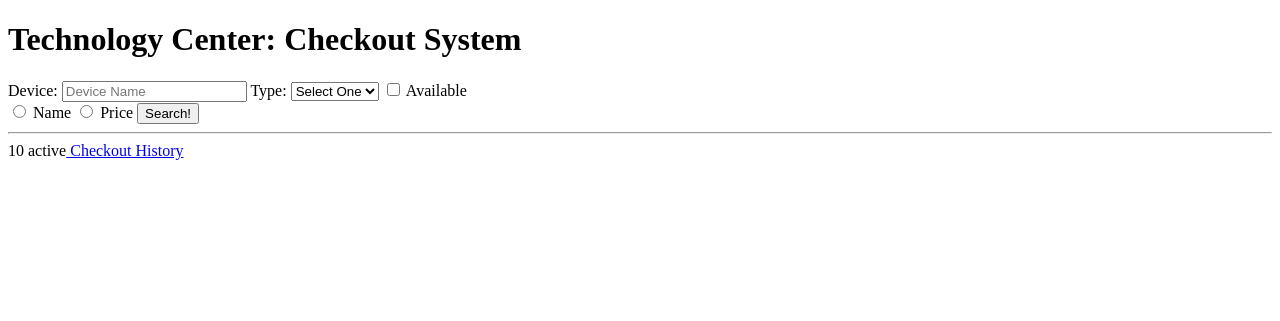
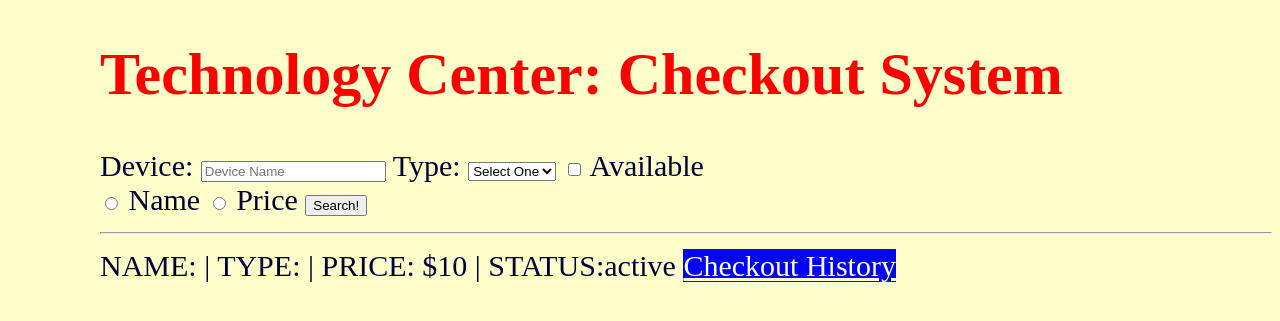
Before and after one commit to DavidCBeach/dbeach, a PHP site: page /labs/lab5/index.php in a window 1280 px wide. Shown: the top 321 px of the page. Run offline with PHP 8.4, Linux system fonts and the light colour scheme; tables that the repository leaves empty or names only in its code hold one stand-in row (values such as "Sample post"); data that the repository does not hold is empty.

Commit message:
trying to add lab5 again

```diff
--- a/labs/lab5/checkoutHistory.php
+++ b/labs/lab5/checkoutHistory.php
@@ -50,6 +50,9 @@ function displayHistory(){
 <html>
     <head>
         <title>Checkout History </title>
+        <style>
+            @import url("css/styles.css");
+        </style>
     </head>
     <body>
         <h2> Checkout History </h2>
--- /dev/null
+++ b/labs/lab5/css/styles.css
@@ -0,0 +1,18 @@
+
+
+
+
+body{
+    color:#000033;
+    background-color: #ffffcc;
+    margin-left: 100px;
+    font-size: 30px;
+}
+h1{
+    color:red;
+}
+a{
+    color:#ffffcc;
+    background-color: blue;
+
+}
--- a/labs/lab5/index.php
+++ b/labs/lab5/index.php
@@ -52,22 +52,30 @@ function displayDevices(){
          }
 
          if (isset($_GET['available'])) {
+             $sql .= " AND status = 'A'";
 
          }
-
+        if(isset($_GET['orderBy']))
+        {
+             $sql .= " ORDER BY ".$_GET['orderBy']." ASC";
+        }
 
 
     }
+    else{
+        $sql .= " ORDER BY deviceName ASC";
+    }
 
+    //$namedParameters[':orderBy'] =   $_GET['orderBy'] ;
     $stmt = $dbConn->prepare($sql);
     $stmt->execute($namedParameters);
     $records = $stmt->fetchAll(PDO::FETCH_ASSOC);
 
      foreach ($records as $record) {
 
-        echo  $record['deviceName'] . " " . $record['deviceType'] . " " .
-              $record['price'] .  "  " . $record['status'] .
-              "<a href='checkoutHistory.php?deviceId=".$record['deviceId']."'> Checkout History </a> <br />";
+        echo  "NAME: ".$record['deviceName'] . " | TYPE:" . $record['deviceType'] . " | PRICE: $" .
+              $record['price'] .  " | STATUS:" . $record['status'] .
+              " <a href='checkoutHistory.php?deviceId=".$record['deviceId']."'> Checkout History </a> <br />";
 
     }
 }
@@ -77,16 +85,20 @@ function displayDevices(){
 <html>
     <head>
         <title>Device Search </title>
+        <style>
+            @import url("css/styles.css");
+        </style>
     </head>
     <body>
     <h1> Technology Center: Checkout System</h1>
+
     <form>
         Device: <input type="text" name ="deviceName" placeholder="Device Name"/>
         Type: <select name="deviceType"><option>Select One</option><?=getDeviceTypes()?></select>
         <input type="checkbox"name="available" id= "available">
         <label for="available">Available</label>
         <br>
-         <input type="radio" name="orderBy" id="orderByPrice" value="name"/>
+         <input type="radio" name="orderBy" id="orderByPrice" value="deviceName"/>
         <label for="orderByName"> Name </label>
         <input type="radio" name="orderBy" id="orderByPrice" value="price"/>
         <label for="orderByPrice"> Price </label>
```
Also changed, not shown: 1 other file.
